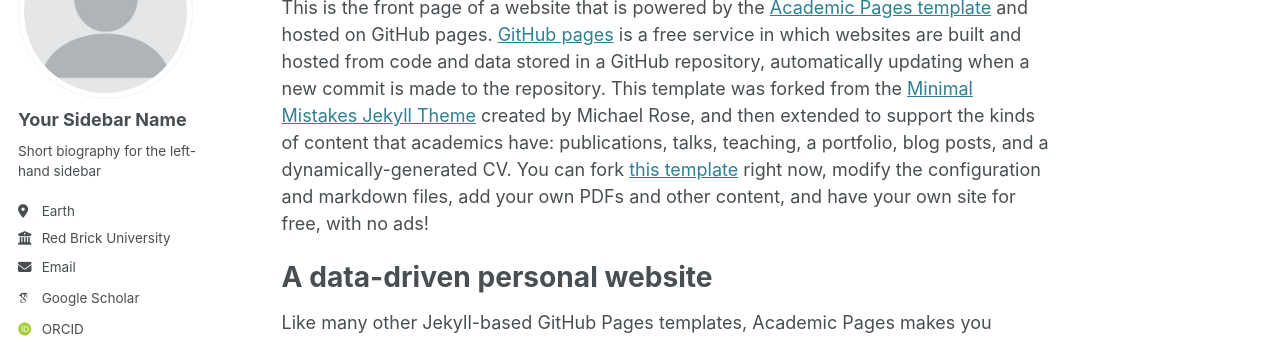
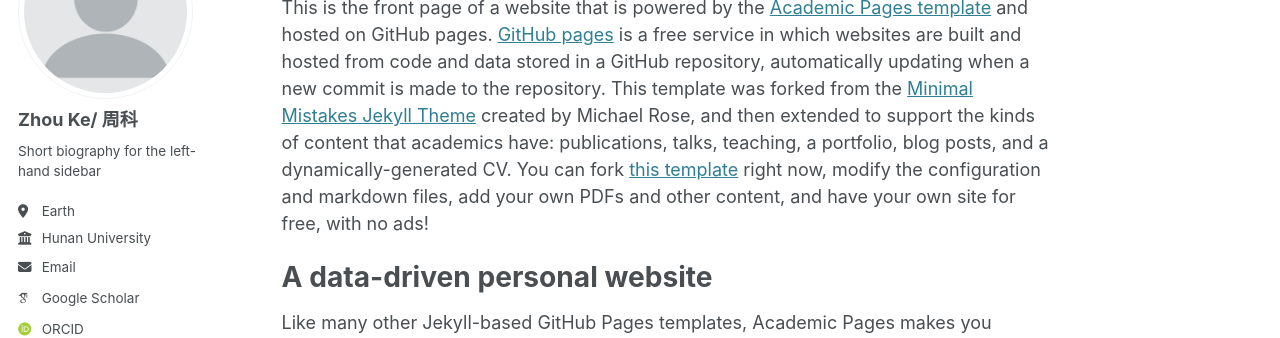
Before and after one commit to hustzhke/hustzhke.github.io, a Jekyll site: the page built from _pages/about.md, in a window 1280 px wide. Shown: the part 182-520 px from the top of the page. Built offline with Jekyll 4.4.1, drawn with Linux system fonts in a browser that asks for light colours; some web fonts are replaced.

Commit message:
Update _config.yml

```diff
--- a/_config.yml
+++ b/_config.yml
@@ -22,13 +22,13 @@
 author:
   # Biographic information
   avatar           : "profile.png"
-  name             : "Your Sidebar Name"
+  name             : "Zhou Ke/ 周科"
   pronouns         : # example: "she/her"
   bio              : "Short biography for the left-hand sidebar"
   location         : "Earth"
-  employer         : "Red Brick University"
+  employer         : "Hunan University"
   uri              : # URL
-  email            : "none@example.org"
+  email            : "hustzhke@gmail.com"
 
   # Academic websites
   arxiv            : # URL - Update with the correct link to your profile
```
